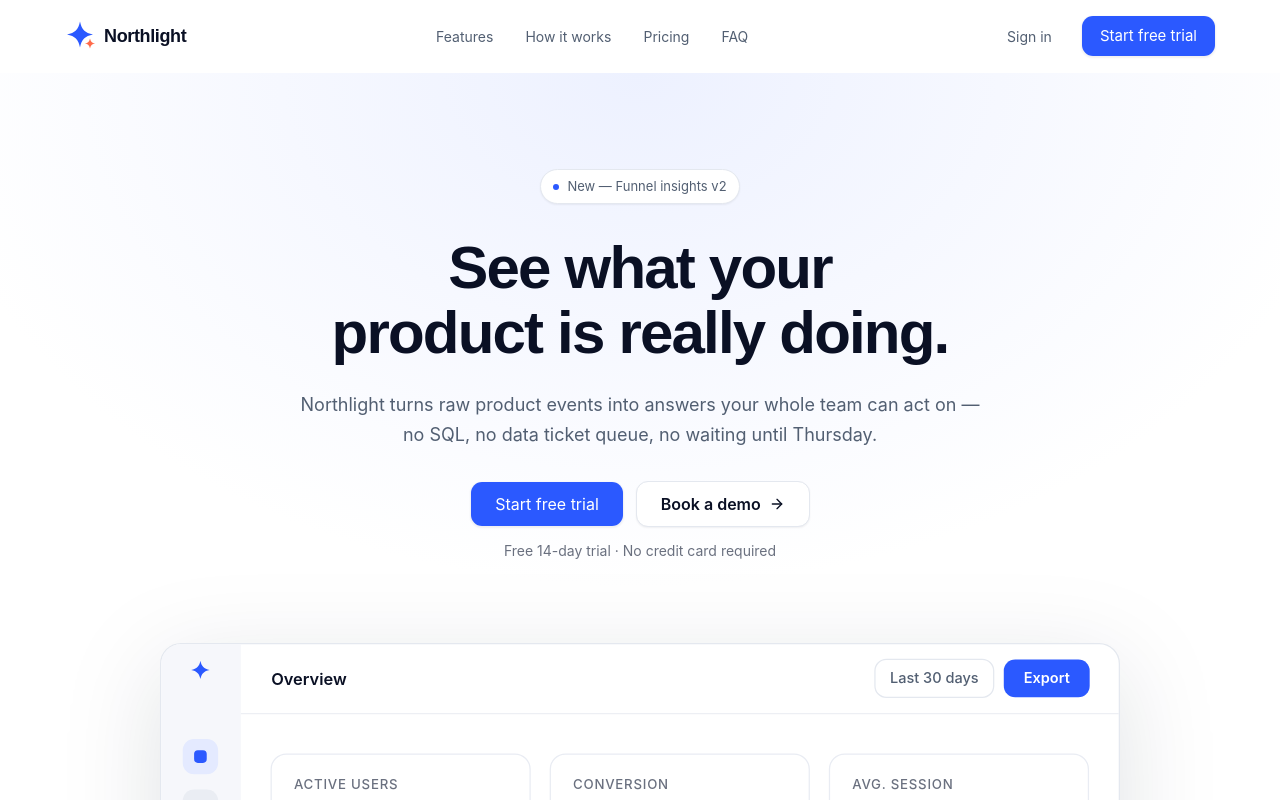
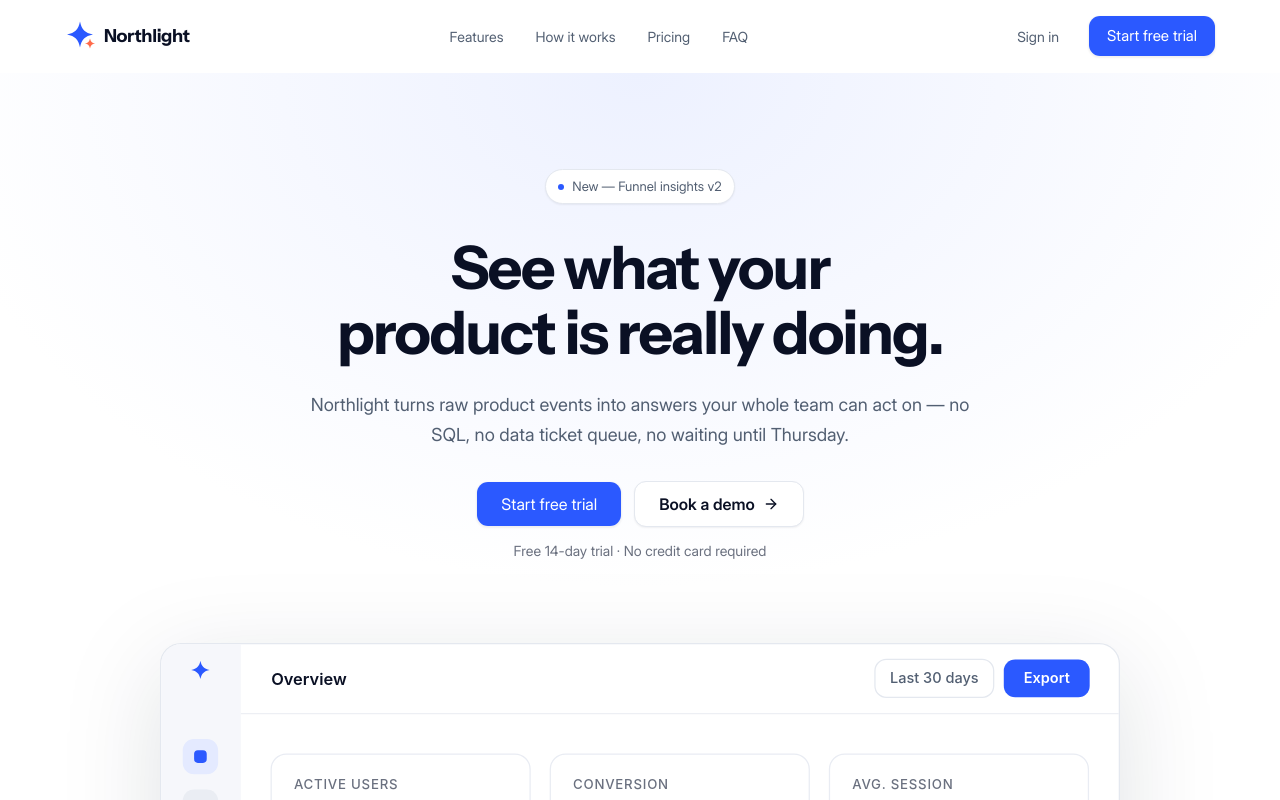
Before and after one commit to z1jey/northlight-landing-page, a React (Vite) app: page / in a window 1280 px wide. Shown: the top 800 px of the page. Built offline with nearby package versions, Linux system fonts and the light colour scheme.

Commit message:
modify some utilities in global.css

```diff
--- a/src/global.css
+++ b/src/global.css
@@ -139,34 +139,46 @@
 }
 
 @font-face {
-  font-family: instrument-bold;
-  src: url("../src/assets/fonts/InstrumentSans-Bold.ttf");
+  font-family: "Instrument Sans";
+  src: url("../src/assets/fonts/InstrumentSans-Bold.ttf") format("truetype");
+  font-weight: 700;
+  font-style: normal;
   font-display: swap;
 }
 
 @font-face {
-  font-family: instrument-semibold;
-  src: url("../src/assets/fonts/InstrumentSans-SemiBold.ttf");
+  font-family: "Instrument Sans";
+  src: url("../src/assets/fonts/InstrumentSans-SemiBold.ttf") format("truetype");
+  font-weight: 600;
+  font-style: normal;
   font-display: swap;
 }
 
 @font-face {
-  font-family: inter-bold;
-  src: url("../src/assets/fonts/Inter-Bold.ttf");
+  font-family: "Inter";
+  src: url("../src/assets/fonts/Inter-Regular.ttf") format("truetype");
+  font-weight: 400;
+  font-style: normal;
   font-display: swap;
 }
 
 @font-face {
-  font-family: inter-semibold;
-  src: url("../src/assets/fonts/Inter-SemiBold.ttf");
+  font-family: "Inter";
+  src: url("../src/assets/fonts/Inter-SemiBold.ttf") format("truetype");
+  font-weight: 600;
+  font-style: normal;
   font-display: swap;
 }
 
 @font-face {
-  font-family: inter-regular;
-  src: url("../src/assets/fonts/Inter-Regular.ttf");
+  font-family: "Inter";
+  src: url("../src/assets/fonts/Inter-Bold.ttf") format("truetype");
+  font-weight: 700;
+  font-style: normal;
   font-display: swap;
 }
+
+/* FONT UTILITIES */
 
 .font-instrument-bold {
   font-family: "Instrument Sans", sans-serif;
```
